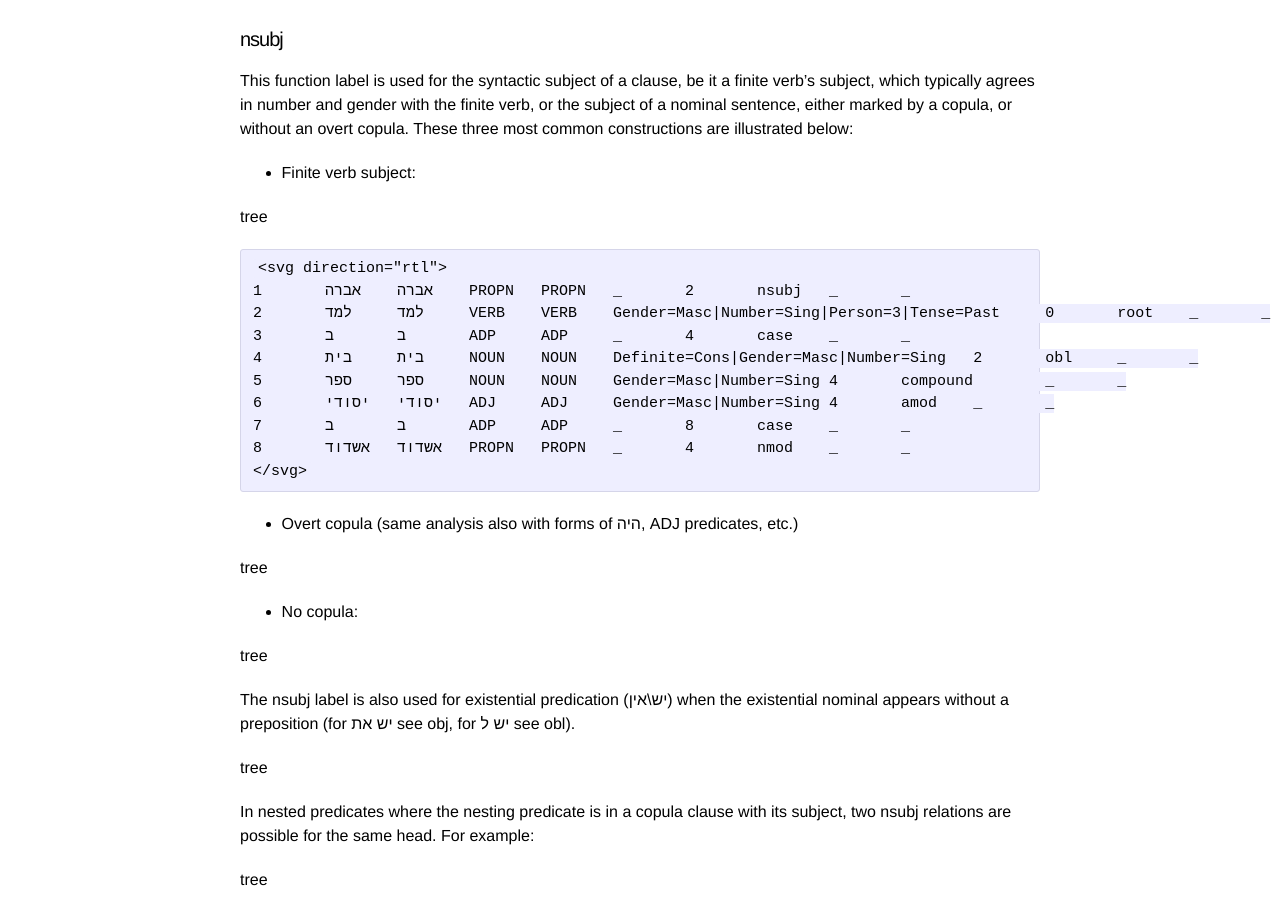
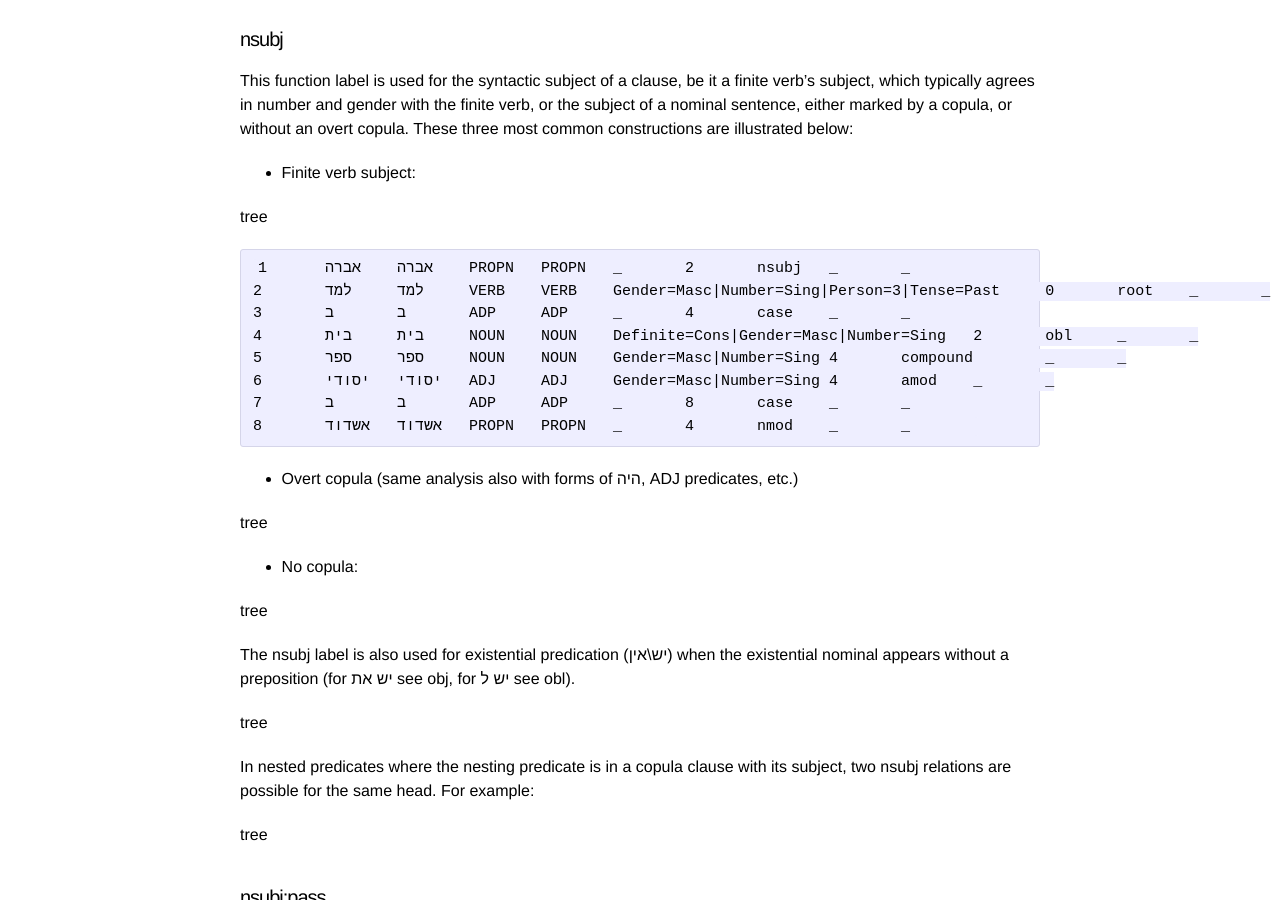
Before and after one commit to IAHLT/heb-ud-gudielines, a Jekyll site: the page built from Dependnecy relations in detail.md, in a window 1280 px wide and 900 px high, scrolled down 453 px. Built offline with Jekyll 4.4.1, drawn with Linux system fonts in a browser that asks for light colours; our own code applies the rules of GitHub Pages for plain Markdown files.

Commit message:
Update Dependnecy relations in detail.md

```diff
--- a/Dependnecy relations in detail.md
+++ b/Dependnecy relations in detail.md
@@ -22,7 +22,6 @@ This function label is used for the syntactic subject of a clause, be it a finit
 tree
 
 ~~~ conllu
-<svg direction="rtl">
 1	אברה	אברה	PROPN	PROPN	_	2	nsubj	_	_
 2	למד	למד	VERB	VERB	Gender=Masc|Number=Sing|Person=3|Tense=Past	0	root	_	_
 3	ב	ב	ADP	ADP	_	4	case	_	_
@@ -31,7 +30,6 @@ tree
 6	יסודי	יסודי	ADJ	ADJ	Gender=Masc|Number=Sing	4	amod	_	_
 7	ב	ב	ADP	ADP	_	8	case	_	_
 8	אשדוד	אשדוד	PROPN	PROPN	_	4	nmod	_	_
-</svg>
 ~~~
 
 -	Overt copula (same analysis also with forms of היה, ADJ predicates, etc.)
```
